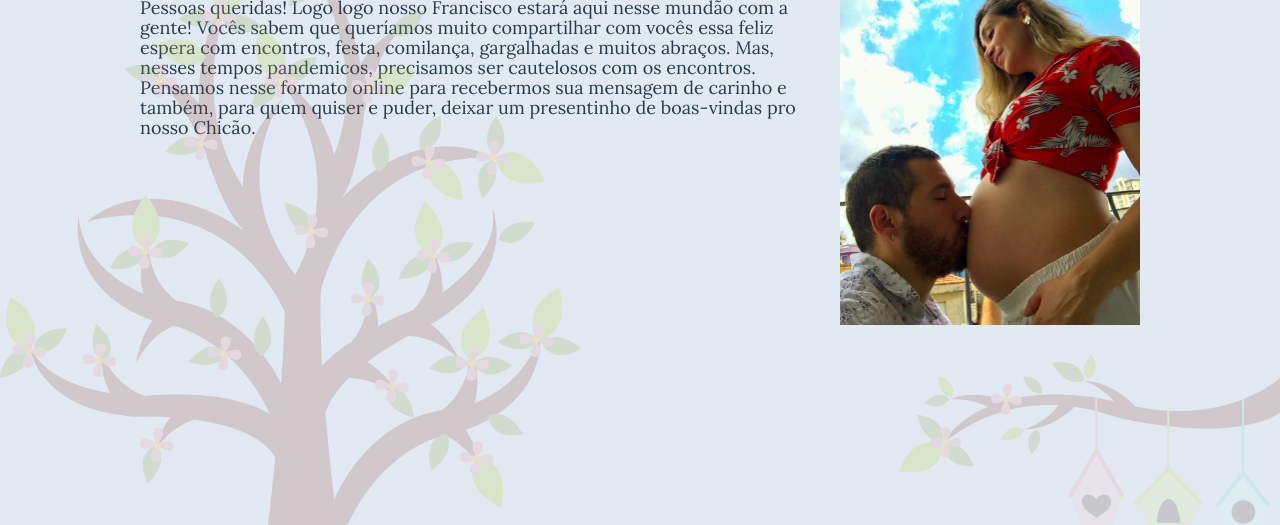
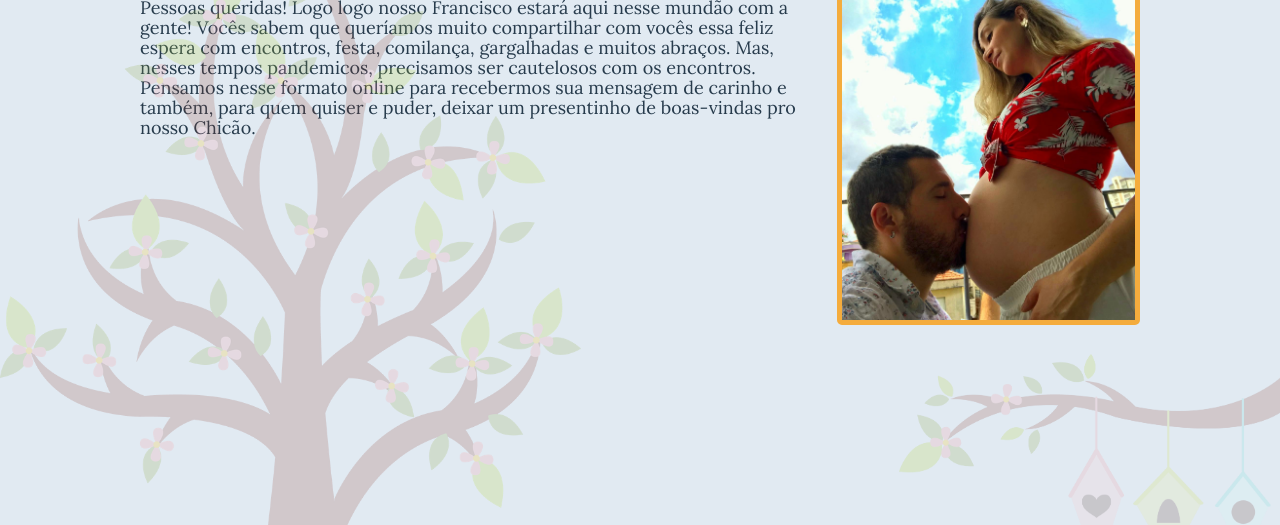
Before and after one commit to luisavilhena/francisco, a plain HTML site: page index.html in a window 1280 px wide. Shown: the part 695-1220 px from the top of the page. Drawn offline with Linux system fonts and the light colour scheme.

Commit message:
insere novos elementos

```diff
--- a/style.css
+++ b/style.css
@@ -170,6 +170,8 @@ footer div {
 
 .content-about .foto  img {
 	max-height: 400px;
+	border: 5px #F4AC3D solid;
+	border-radius: 5px;
 }
 .arvore {
 	/*z-index: -10;*/
```
